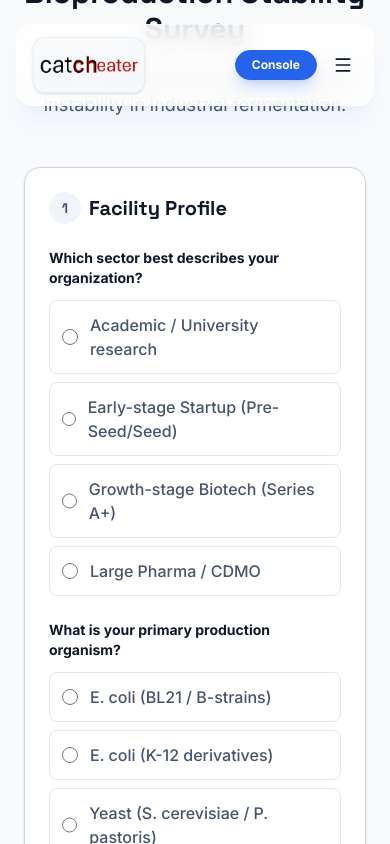
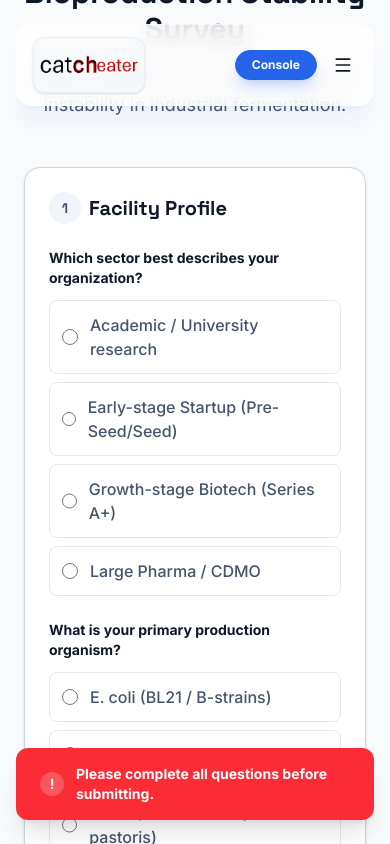
Before and after one commit to QuercusCode/Catcheaterweb, a Next.js app: page /survey in a window 390 px wide. Both pictures are taken after typing "name@example.com" into the empty fields and a click on the button "Submit Survey". Shown: the part 308-1152 px from the top of the page. Built offline with nearby package versions, Linux system fonts and the light colour scheme.

Commit message:
feat: replace native alert with custom error toast for improved mobile safari support

```diff
--- a/src/app/survey/page.tsx
+++ b/src/app/survey/page.tsx
@@ -7,10 +7,12 @@ import Link from 'next/link';
 export default function Survey() {
     const [submitted, setSubmitted] = useState(false);
     const [isSubmitting, setIsSubmitting] = useState(false);
+    const [errorMessage, setErrorMessage] = useState<string | null>(null);
 
     const handleSubmit = async (e: React.FormEvent) => {
         e.preventDefault();
         setIsSubmitting(true);
+        setErrorMessage(null); // Clear previous errors
 
         const formData = new FormData(e.target as HTMLFormElement);
         const data = Object.fromEntries(formData.entries());
@@ -35,7 +37,10 @@ export default function Survey() {
                 container.scrollIntoView({ behavior: 'smooth', block: 'center' });
 
                 // Notify user they missed a question
-                alert('Please complete all questions before submitting.');
+                setErrorMessage('Please complete all questions before submitting.');
+
+                // Auto-clear after 4 seconds
+                setTimeout(() => setErrorMessage(null), 4000);
             }
             setIsSubmitting(false);
             return;
@@ -132,6 +137,18 @@ export default function Survey() {
                         Help us quantify the impact of genetic instability in industrial fermentation.
                     </p>
                 </div>
+
+                {/* Error Toast */}
+                {errorMessage && (
+                    <div className="fixed bottom-6 left-4 right-4 md:left-1/2 md:-translate-x-1/2 md:w-auto z-50 animate-in fade-in slide-in-from-bottom-4 duration-300">
+                        <div className="bg-red-500 text-white px-6 py-4 rounded-xl shadow-xl flex items-center gap-3 md:min-w-[320px] justify-center">
+                            <div className="w-6 h-6 bg-white/20 rounded-full flex items-center justify-center shrink-0">
+                                <span className="font-bold text-sm">!</span>
+                            </div>
+                            <p className="font-bold text-sm">{errorMessage}</p>
+                        </div>
+                    </div>
+                )}
 
                 <form onSubmit={handleSubmit} className="space-y-8">
 
```
